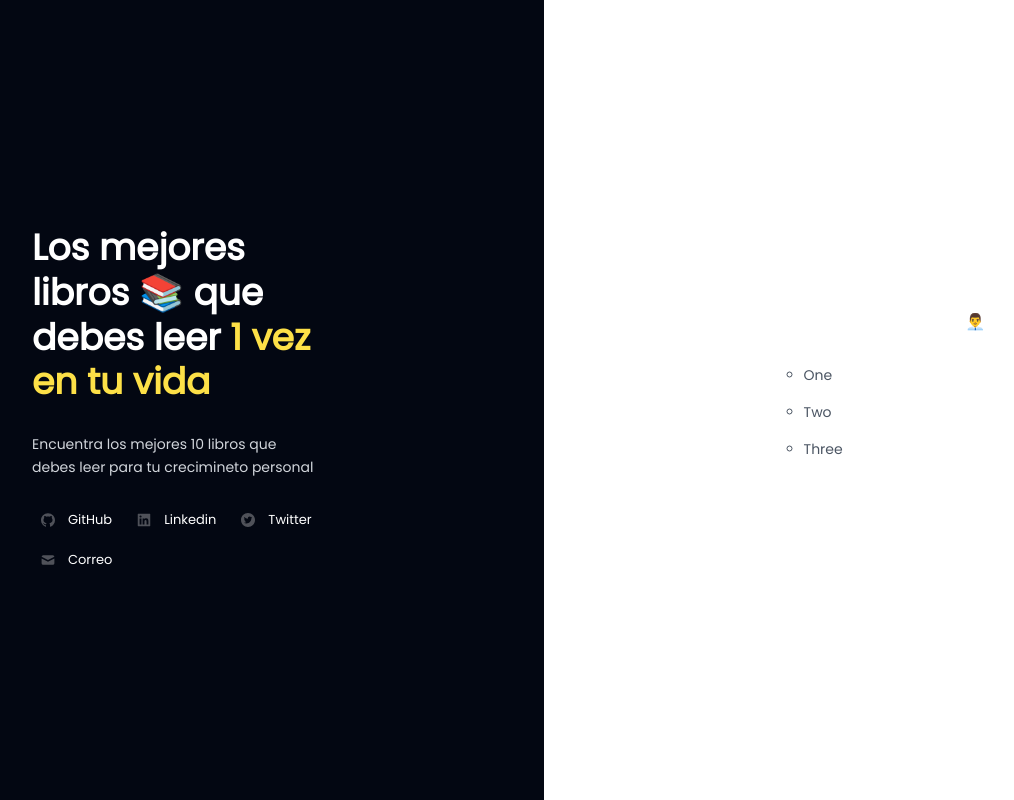
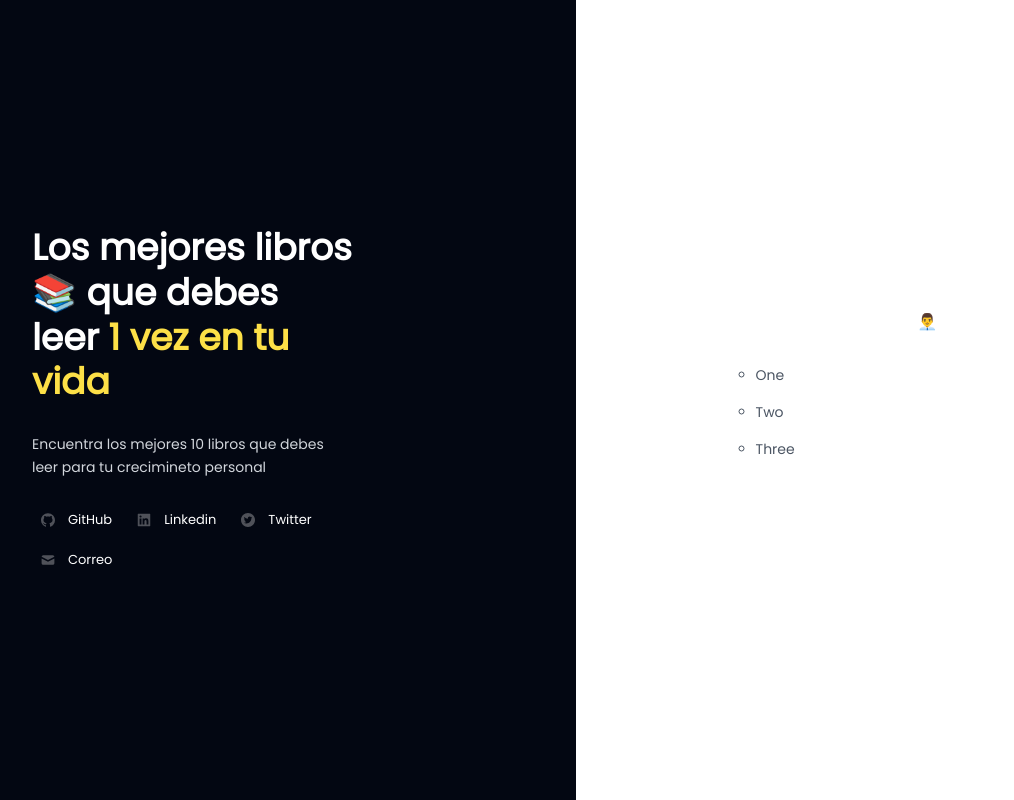
Before and after one commit to coderito/Boof, a Next.js app: page / in a window 1280 px wide. Shown: the whole page, without its empty margins (64-1078 px from the left). Built offline with nearby package versions, Linux system fonts and the light colour scheme.

Commit message:
cambiando paddings

```diff
--- a/src/app/components/LadoDerecho.jsx
+++ b/src/app/components/LadoDerecho.jsx
@@ -10,7 +10,7 @@ const components = {
 
 export default function LadoDerecho() {
   return (
-    <div className="h-1/2 md:h-full w-full md:w-7/12 bg-white flex items-center justify-center">
+    <div className="h-full w-full xl:pr-56 p-10 xl:p-24 md:w-1/2 flex items-center justify-center bg-white">
       <MDXProvider components={components}>
         {" "}
         <Hello />
```
